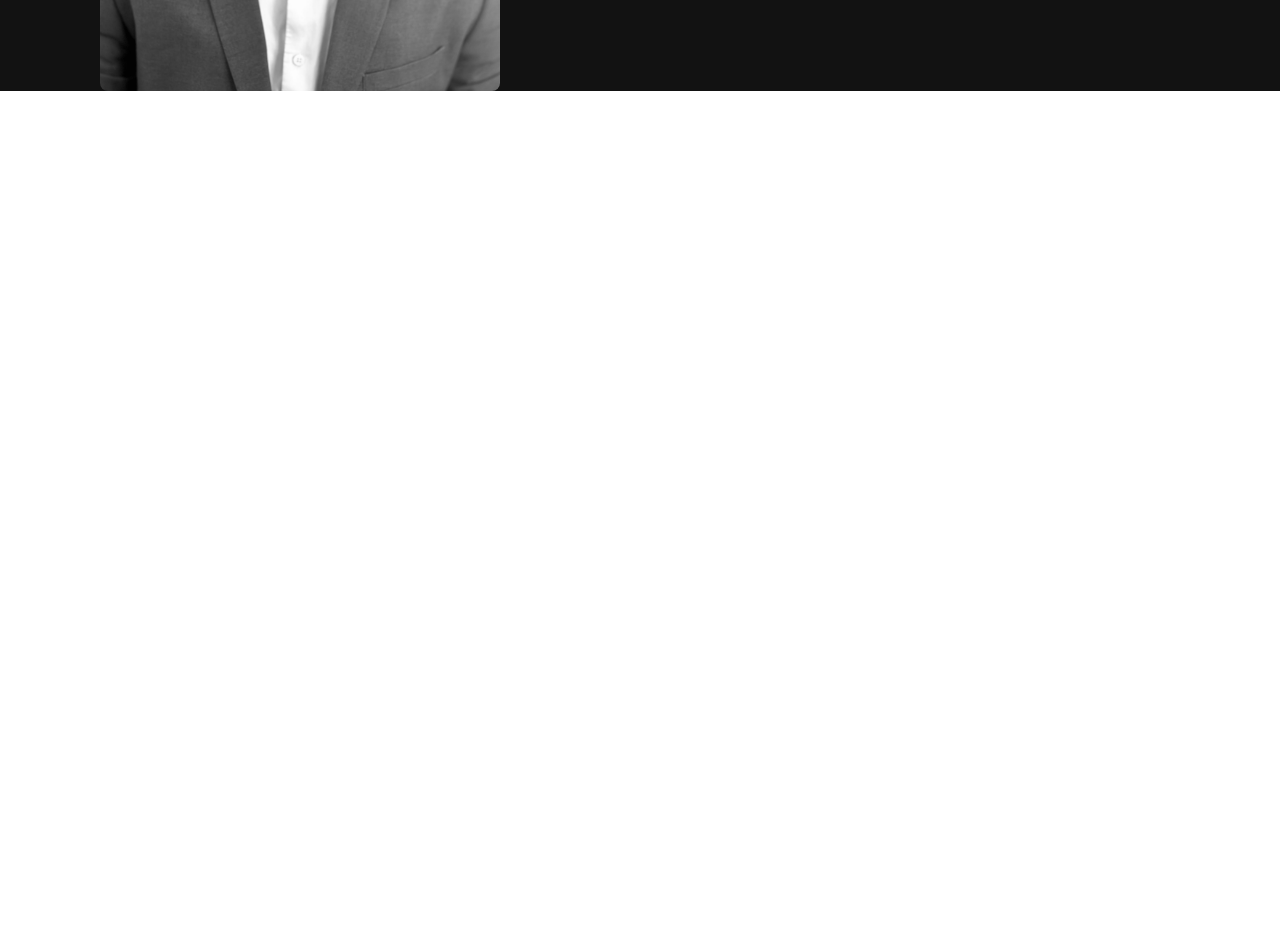
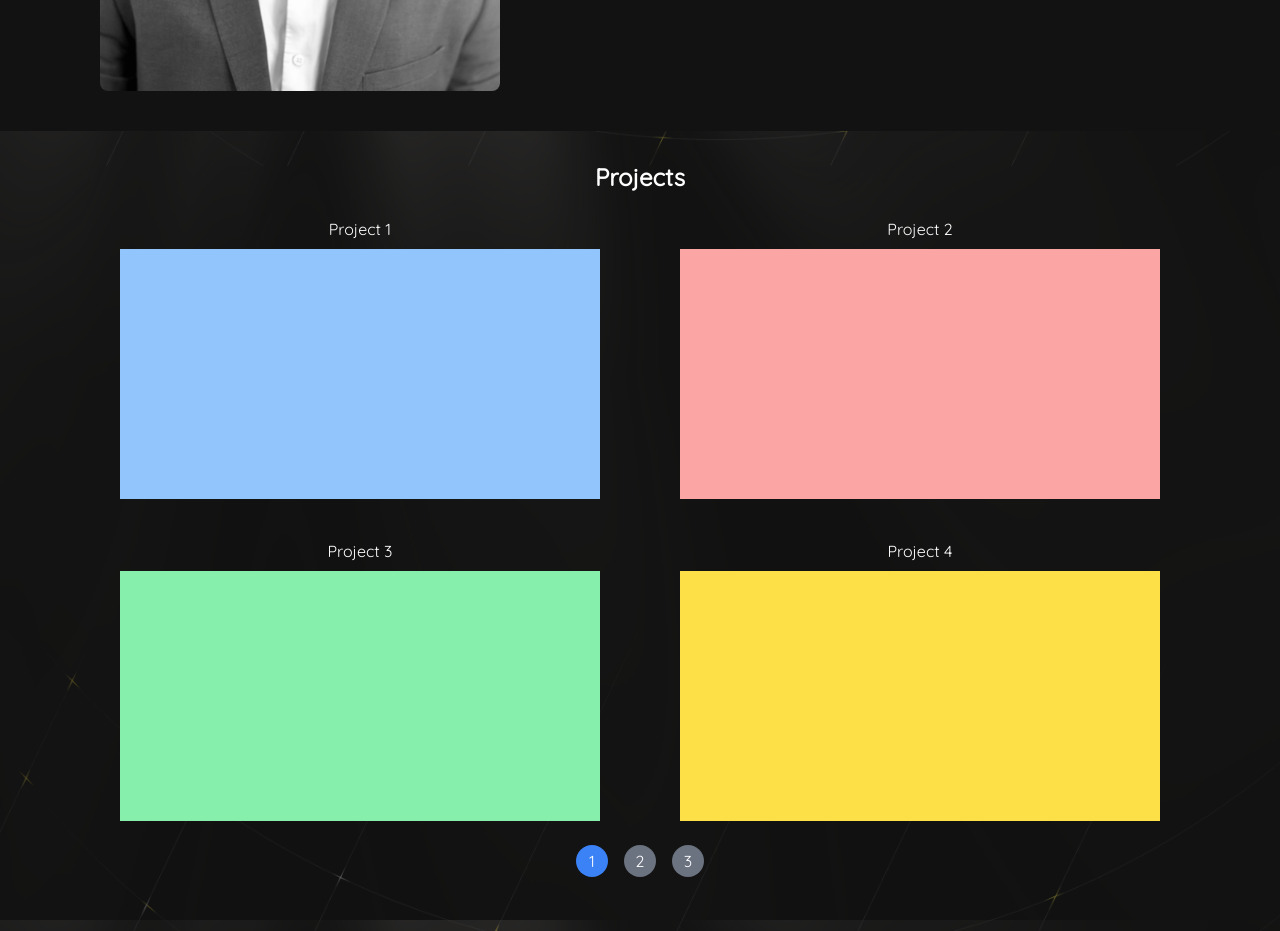
Before and after one commit to georgios-kondylis/React-Portfolio, a React (Vite) app: page / in a window 1280 px wide. Shown: the part 1480-2411 px from the top of the page. Before the commit the page ends 1571 px from the top, so only its background shows below. Built offline with nearby package versions, Linux system fonts and the light colour scheme.

Commit message:
Created the base slider function for my project showcase

```diff
--- a/src/App.jsx
+++ b/src/App.jsx
@@ -30,7 +30,7 @@ function App() {
     <BrowserRouter>
       <div
         id="BACKGROUND-FIXED"
-        className={`${darkMode ? "bg-[#121212] bg-cover bg-center bg-fixed" : "bg-[url('/beigeBG.jpg')] bg-cover bg-center bg-fixed"} max-md:h-[200vh] h-full`}
+        className={`${darkMode ? "bg-[#121212] bg-cover bg-center bg-fixed" : "bg-[url('/beigeBG.jpg')] bg-cover bg-center bg-fixed"} h-full`}
         style={darkMode ? { backgroundImage: "url('/Swatch.png'), url('/grid-peice.png')" } : {}}
       >
         {/* Always show the Navbar on the / route */}
--- a/src/components/AboutSection.jsx
+++ b/src/components/AboutSection.jsx
@@ -1,25 +1,11 @@
 import React from "react";
 import Skills from "./Skills";
-
-import css from '../assets/cssicon.png'
-import html from '../assets/htmlicon.png'
-import js from '../assets/jsicon.png'
-import nextjs from '../assets/nextjsicon.png'
-import react from '../assets/reacticon.png'
-import tailwind from '../assets/tailwindicon.png'
-import node3 from '../assets/node3.png'
-import expressicon from '../assets/expressicon.png'
-import gsap from '../assets/gsapicon.svg'
-import framermotion from '../assets/framermotionicon.svg'
-import figma from '../assets/figmaicon.png'
-import mongo from '../assets/mongodbicon.png'
-
 
 const AboutSection = ({textColor, textColor2, darkMode}) => {
   const margins_paddings = `max-sm:px-[20px] max-md:px-[40px] md:px-[60px] lg:px-[100px]`;
 
   return (
-    <div id="about" className={`bg-[#121212] flex flex-col ${margins_paddings} max-md:mt-[100px]`}>
+    <div id="about" className={`bg-[#121212] flex flex-col ${margins_paddings} pb-[40px] max-md:mt-[100px]`}>
 
       <div className={`text-white relative w-full flex flex-col mb-[30px]`}>
         <h1 className="mx-auto text-[2.5rem] max-sm:text-[1.8rem] my-[20px]">Passion Fuels Purpose</h1>
@@ -34,6 +20,7 @@ const AboutSection = ({textColor, textColor2, darkMode}) => {
           For me, coding is more than writing code it's about crafting experiences, solving problems, and bringing ideas to life.
         </p>
 
+       {/* {---------- Custom Border Fade Effect ----------} */}
         <div className="absolute bottom-0 left-0 w-[20%] h-[3px] bg-gradient-to-r from-[#f5f3dc] to-transparent"></div>
 
         <div className="absolute bottom-0 left-0 w-[3px] h-[50%] bg-gradient-to-t from-[#f5f3dc] to-transparent"></div>
@@ -41,6 +28,8 @@ const AboutSection = ({textColor, textColor2, darkMode}) => {
         <div className="absolute top-[101px] max-sm:top-[83px] max-supersmall:top-[125px] right-0 w-[10%] h-[3px] bg-gradient-to-l from-[#f5f3dc] to-transparent"></div>
 
         <div className="absolute top-[101px] max-sm:top-[83px] max-supersmall:top-[125px] right-0 w-[3px] h-[50%] bg-gradient-to-b from-[#f5f3dc] to-transparent"></div>
+        {/* {---------- Custom Border Fade Effect ----------} */}
+
       </div>
 
       <div className={`text-white w-full flex items-start max-sm:flex-col`}>
--- a/src/components/Home.jsx
+++ b/src/components/Home.jsx
@@ -2,6 +2,7 @@ import React from 'react'
 import { useState } from 'react';
 import HeroSection from './HeroSection';
 import AboutSection from './AboutSection';
+import Projects from './Projects';
 
 const Home = ({ darkMode, setDarkMode, textColor2, textColor, sideNavIsOpen, setSideNavIsOpen, toggleSideNav }) => {
 
@@ -11,7 +12,7 @@ const Home = ({ darkMode, setDarkMode, textColor2, textColor, sideNavIsOpen, set
     <div id='home' className={`pt-[70px]`}>
       <HeroSection textColor={textColor} textColor2={textColor2} darkMode={darkMode}/>
       <AboutSection textColor={textColor} textColor2={textColor2} darkMode={darkMode}/>
-
+      <Projects textColor={textColor} textColor2={textColor2} darkMode={darkMode}/>
     </div>
   )
 }
--- /dev/null
+++ b/src/components/Projects.jsx
@@ -0,0 +1,76 @@
+import React, { useState, useEffect } from 'react';
+
+const Projects = ({textColor, textColor2, darkMode}) => {
+  const margins_paddings = `max-sm:px-[20px] max-md:px-[40px] md:px-[60px] lg:px-[100px]`;
+
+  const [currentSlide, setCurrentSlide] = useState(0);
+  const [projectsPerPage, setProjectsPerPage] = useState(4); // Default: 4 projects at a time
+
+  const projects = [
+    { id: 1, name: "Project 1", color: "bg-blue-300" },
+    { id: 2, name: "Project 2", color: "bg-red-300" },
+    { id: 3, name: "Project 3", color: "bg-green-300" },
+    { id: 4, name: "Project 4", color: "bg-yellow-300" },
+    { id: 5, name: "Project 5", color: "bg-purple-300" },
+    { id: 6, name: "Project 6", color: "bg-pink-300" },
+    { id: 7, name: "Project 7", color: "bg-gray-300" },
+    { id: 8, name: "Project 8", color: "bg-orange-300" },
+    { id: 9, name: "Project 9", color: "bg-teal-300" },
+  ];
+
+  useEffect(() => {
+    const handleResize = () => {
+      if (window.innerWidth < 768) {
+        setProjectsPerPage(1); // Show 1 project at a time on small screens
+      } else {
+        setProjectsPerPage(4); // Show 4 projects in a 2x2 grid on larger screens
+      }
+    };
+
+    handleResize();
+    window.addEventListener("resize", handleResize);
+    return () => window.removeEventListener("resize", handleResize);
+  }, []);
+
+  const totalSlides = Math.ceil(projects.length / projectsPerPage);
+
+  return (
+    <div className={`w-full ${margins_paddings} min-h-screen flex flex-col justify-center items-center p-4 text-white`}>
+      <h1 className={` ${textColor} text-2xl font-bold mb-6`}>Projects</h1>
+
+      {/* Grid Container */}
+      <div className="overflow-hidden w-full ">
+        <div
+          className="grid transition-transform duration-500 ease-in-out"
+          style={{ transform: `translateX(-${currentSlide * 100}%)`, gridTemplateColumns: `repeat(${totalSlides}, 100%)` }}
+        >
+          {[...Array(totalSlides)].map((_, slideIndex) => (
+            <div key={slideIndex} className="grid grid-cols-1 md:gap-[40px] md:grid-cols-2 w-full min-h-[60vh]">
+              {projects.slice(slideIndex * projectsPerPage, (slideIndex + 1) * projectsPerPage).map((project) => (
+                <div key={project.id} className="flex flex-col items-center w-full h-full">
+                  <h1 className='mb-2'>{project.name}</h1>
+                  <div className={`w-full max-w-[480px] h-[250px] ${project.color}`}></div>
+                </div>
+              ))}
+            </div>
+          ))}
+        </div>
+      </div>
+
+      {/* Navigation Buttons */}
+      <div className='w-full py-6 flex gap-4 justify-center'>
+        {[...Array(totalSlides)].map((_, index) => (
+          <button
+            key={index}
+            onClick={() => setCurrentSlide(index)}
+            className={`w-8 h-8 rounded-full ${currentSlide === index ? 'bg-blue-500' : 'bg-gray-500'}`}
+          >
+            {index + 1}
+          </button>
+        ))}
+      </div>
+    </div>
+  );
+};
+
+export default Projects;
--- a/src/components/Skills.jsx
+++ b/src/components/Skills.jsx
@@ -17,24 +17,24 @@ const Skills = () => {
   const [dispayedSkills, setDispayedSkills] = useState("Frontend");
 
   const skills = {
-    Frontend: [
+    'Frontend': [
       { img: html, name: "HTML" },
       { img: css, name: "CSS" },
       { img: tailwind, name: "Tailwind CSS" },
       { img: js, name: "JavaScript" },
       { img: react, name: "React" },
       { img: nextjs, name: "Next.js" },
+      { img: gsap, name: "GSAP" },
+      { img: framermotion, name: "Fr. Motion" },
       ,
     ],
-    Backend: [
+    'Backend': [
       { img: node3, name: "Node.js" },
       { img: expressicon, name: "Express.js" },
       { img: mongo, name: "MongoDB" },
     ],
-    "UI/UX": [
+    'UI/UX': [
       { img: figma, name: "Figma" },
-      { img: gsap, name: "GSAP" },
-      { img: framermotion, name: "Framer Motion" },
       { img: canva, name: "Canva" },
     ],
   };
@@ -51,7 +51,7 @@ const Skills = () => {
             <button
               key={i}
               className={`${
-                dispayedSkills === category? 'text-[#f5dcdc]': ''
+                dispayedSkills === category? 'text-[#ffff]': 'text-[#8a8a8ab8]'
 
               }`}
               onClick={() => setDispayedSkills(category)} // Fix applied here
```
